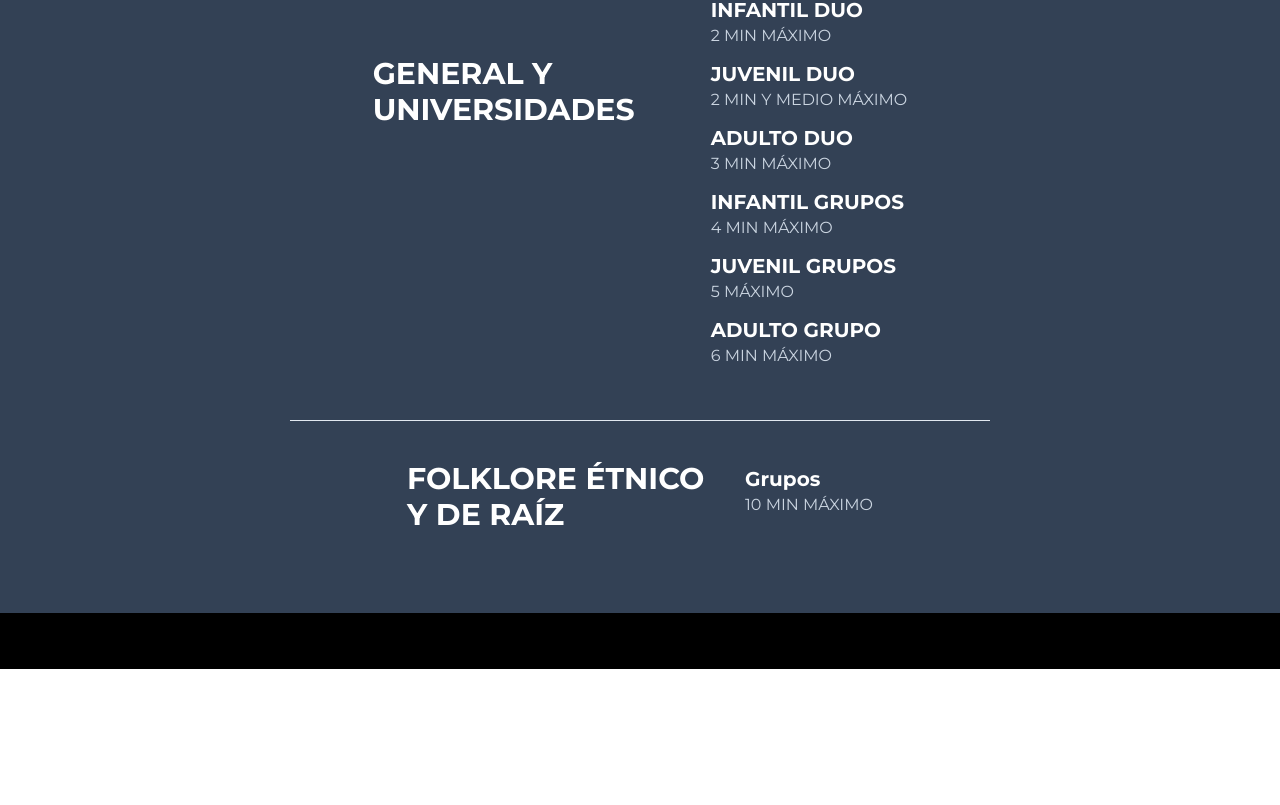
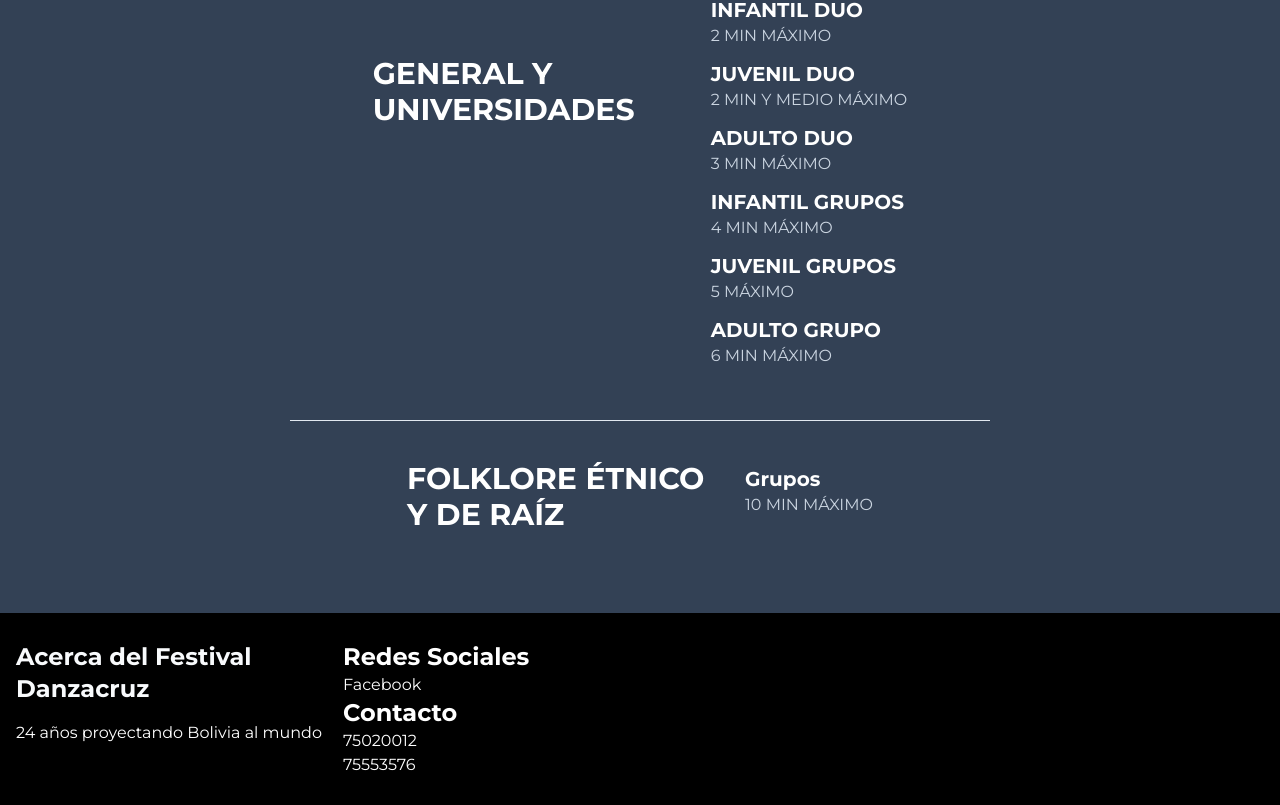
Before and after one commit to jlarteagap/danzacruz, a Next.js app: page / in a window 1280 px wide. Shown: the part 6541-7346 px from the top of the page. Before the commit the page ends 7210 px from the top, so only its background shows below. Built offline with nearby package versions, Linux system fonts and the light colour scheme.

Commit message:
[FIX] Footer

```diff
--- a/src/components/footer/Footer.tsx
+++ b/src/components/footer/Footer.tsx
@@ -2,21 +2,33 @@ export function Footer() {
   return (
     <footer className="bg-black text-white py-7">
       <div className="container mx-auto flex flex-col md:flex-row md:gap-5 px-4">
-        {/* <div className="w-full md:w-1/3">
+        <div className="w-full md:w-1/3">
           <h2 className="text-2xl text-slate-50 font-bold">
             Acerca del Festival Danzacruz
           </h2>
           <p className="pt-4">
-            Lorem ipsum dolor sit amet consectetur adipisicing elit. Assumenda
-            vel asperiores qui quis, voluptates animi deserunt voluptas quae
-            libero ab rerum optio nemo illum nulla, amet natus perspiciatis nam
-            quisquam.
+            24 años proyectando Bolivia al mundo
           </p>
         </div>
-        <div className="w-full">
-          <div>Links</div>
-          <div>Social links</div>
-        </div> */}
+        <div className="w-full ">
+          <div>
+            <h4 className="text-2xl font-semibold">Redes Sociales</h4>
+            <div>
+              <a
+                href="https://www.facebook.com/festivaldanzacruz"
+                target="_blank"
+                className="hover:text-fuchsia-600 transition-all">Facebook</a>
+              </div>
+            </div>
+            <div>
+              <h4 className="text-2xl font-semibold">Contacto</h4>
+              <div className="flex flex-col">
+                <a href="http://wa.me/59175020012" className="hover:text-fuchsia-600 transition-all">
+                 75020012</a>
+                <a href="http://wa.me/59175553576" className="hover:text-fuchsia-600 transition-all">75553576</a>
+              </div>
+            </div>
+        </div>
       </div>
     </footer>
   )
```
